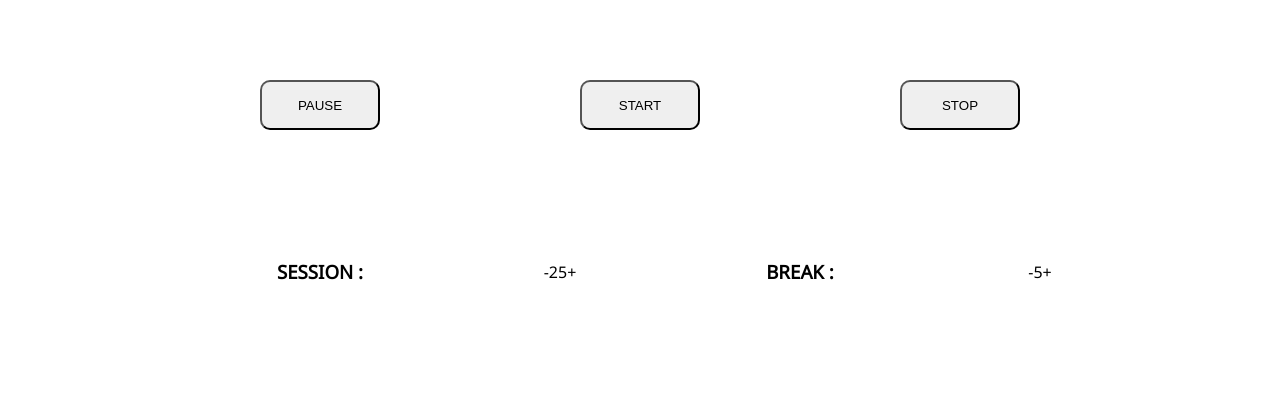
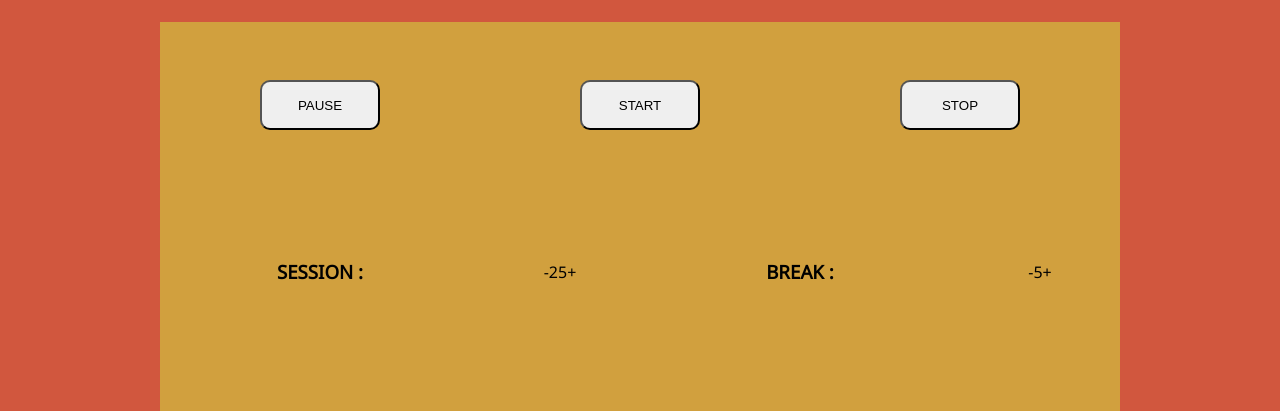
Before and after one commit to Andrsrz/pomodoro, a plain HTML site: page index.html in a window 1280 px wide. Shown: the top 411 px of the page. Drawn offline with Linux system fonts and the light colour scheme.

Commit message:
Add Color

```diff
--- a/style/style.css
+++ b/style/style.css
@@ -3,6 +3,7 @@
 body {
 	margin: 0px;
 	font-family: 'Noto Sans', sans-serif;
+	background-color: #d1573e;
 }
 
 .pomodoroContainer {
@@ -18,7 +19,7 @@ body {
 }
 
 .cell {
-	background-color: white;
+	background-color: #d1a03e;
 	display: flex;
 	justify-content: center;
 	align-items: center;
```
